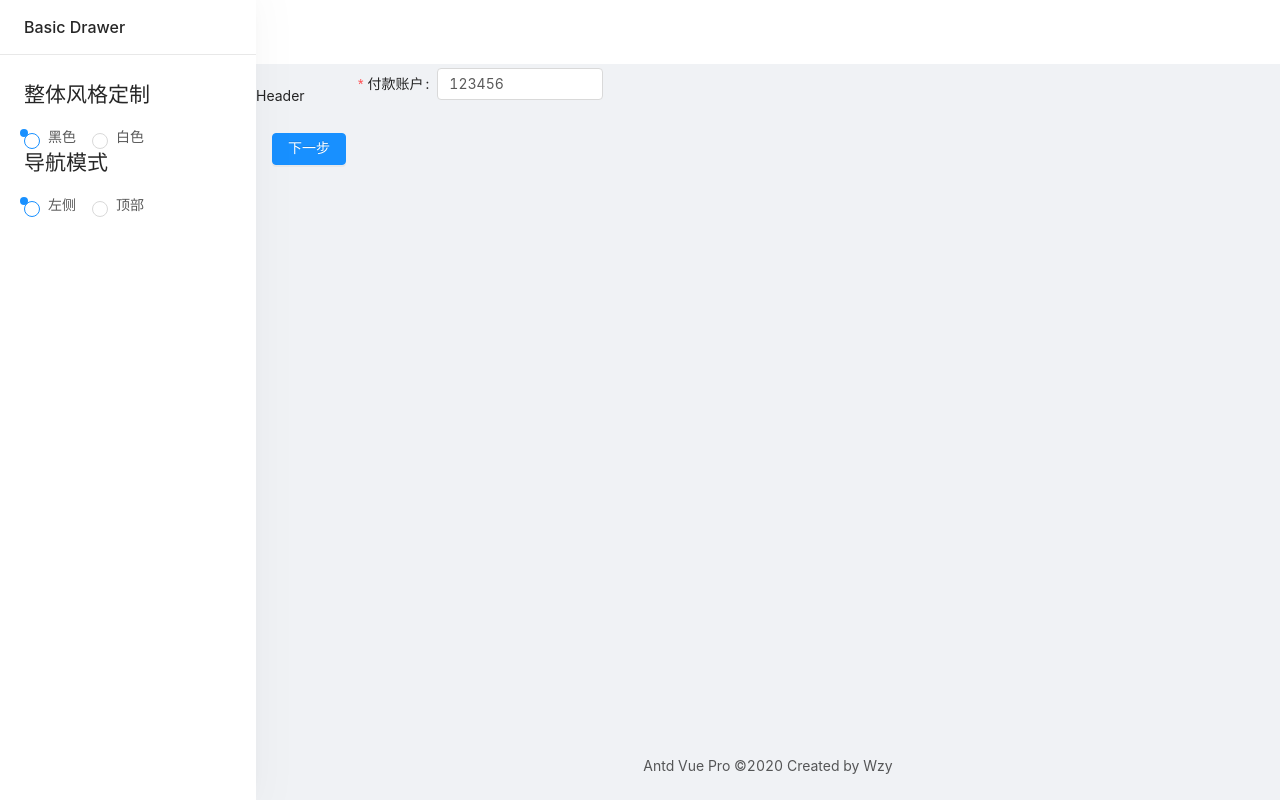
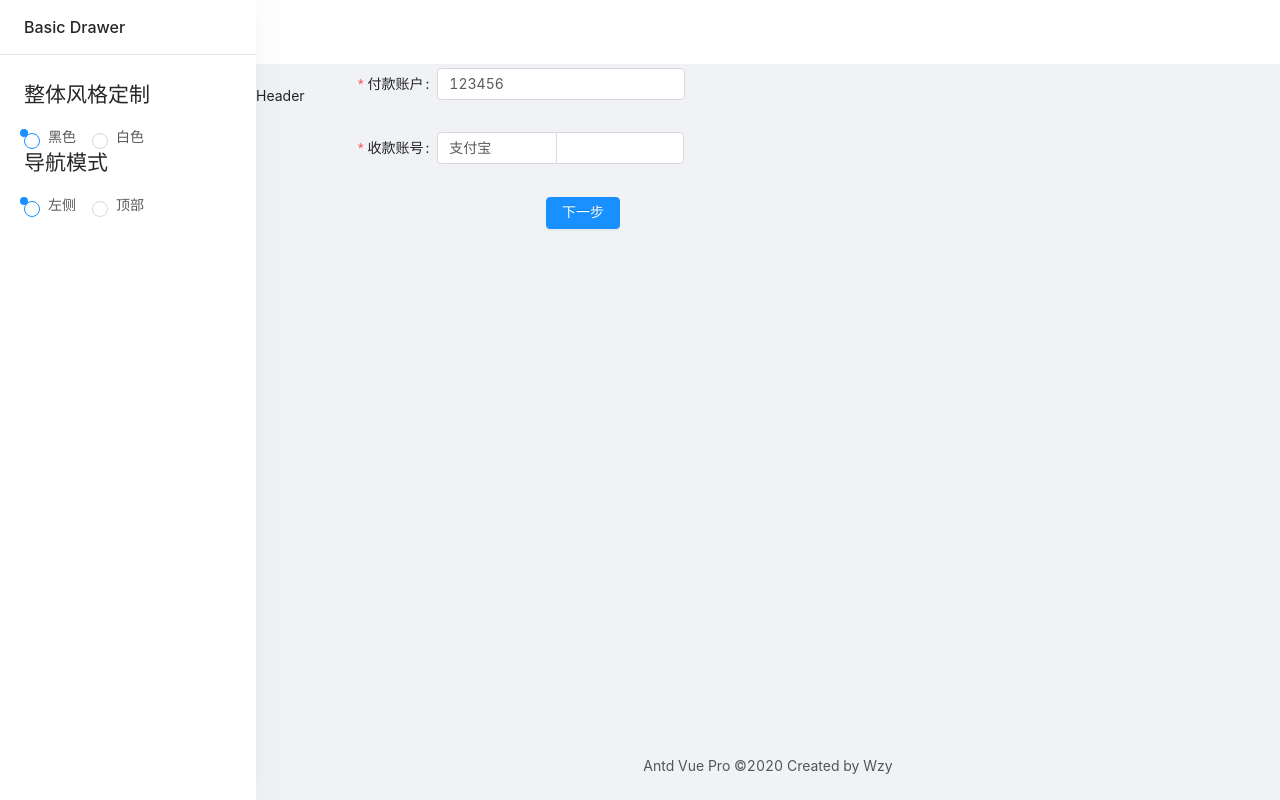
Before and after one commit to qq1198437442/ant-design-vue-pro, a Vue app: page /form/step-form/info in a window 1280 px wide. Built offline with nearby package versions, Linux system fonts and the light colour scheme.

Commit message:
自封装一个支持自动校验的表单项

```diff
--- a/antd.conf.js
+++ b/antd.conf.js
@@ -7,7 +7,8 @@
   Radio,
   Menu,
   Form,
-  Input
+  Input,
+  Select
 } from "ant-design-vue";
 Vue.use(Button);
 Vue.use(Layout);
@@ -17,3 +18,4 @@
 Vue.use(Menu);
 Vue.use(Form);
 Vue.use(Input);
+Vue.use(Select);
--- /dev/null
+++ b/src/components/ReceiverAccount.vue
@@ -0,0 +1,47 @@
+<template>
+  <div>
+    <a-input-group compact>
+      <a-select v-model="type" style="width: 120px;" @change="handleTypeChange">
+        <a-select-option value="alipay">支付宝</a-select-option>
+        <a-select-option value="bank">银行卡支付</a-select-option>
+      </a-select>
+      <a-input
+        style="width: calc(100% - 120px)"
+        v-model="number"
+        @change="handleNumberChange"
+      />
+    </a-input-group>
+  </div>
+</template>
+
+<script>
+export default {
+  props: {
+    value: {
+      type: Object
+    }
+  },
+  data() {
+    const { type, number } = this.value || {};
+    return {
+      type: type || "alipay",
+      number: number || ""
+    };
+  },
+  watch: {
+    value(val) {
+      Object.assign(this, val);
+    }
+  },
+  methods: {
+    handleTypeChange(val) {
+      this.$emit("change", { ...this.value, type: val });
+    },
+    handleNumberChange(e) {
+      this.$emit("change", { ...this.value, number: e.target.value });
+    }
+  }
+};
+</script>
+
+<style></style>
--- a/src/store/modules/form.js
+++ b/src/store/modules/form.js
@@ -3,7 +3,11 @@
 
 const state = {
   step: {
-    payAccount: "123456"
+    payAccount: "123456",
+    receiverAccount: {
+      type: "alipay",
+      number: ""
+    }
   }
 };
 
--- a/src/views/Forms/StepForm/Step1.vue
+++ b/src/views/Forms/StepForm/Step1.vue
@@ -17,7 +17,34 @@
           placeholder="请输入付款账号"
         />
       </a-form-item>
-      <a-form-item>
+      <a-form-item
+        label="收款账号"
+        :label-col="formItemLayout.labelCol"
+        :wrapper-col="formItemLayout.wrapperCol"
+      >
+        <ReceiverAccount
+          v-decorator="[
+            'receiverAccount',
+            {
+              initialValue: step.receiverAccount,
+              rules: [
+                {
+                  required: true,
+                  message: '请输入收款账号',
+                  validator: (rule, value, callBack) => {
+                    if (value && value.number) {
+                      callBack();
+                    } else {
+                      callBack(false);
+                    }
+                  }
+                }
+              ]
+            }
+          ]"
+        />
+      </a-form-item>
+      <a-form-item style="margin-left: 274px; ">
         <a-button type="primary" @click="handleSubmit">下一步</a-button>
       </a-form-item>
     </a-form>
@@ -25,16 +52,23 @@
 </template>
 
 <script>
+import ReceiverAccount from "../../../components/ReceiverAccount";
 export default {
-  name: "",
+  components: {
+    ReceiverAccount
+  },
   data() {
     this.form = this.$form.createForm(this);
     return {
       formItemLayout: {
         labelCol: { span: 4 },
-        wrapperCol: { span: 4 }
+        wrapperCol: { span: 6 }
       },
-      payAccount: ""
+      payAccount: "",
+      receiverAccount: {
+        type: "alipay",
+        value: ""
+      }
     };
   },
   computed: {
```
